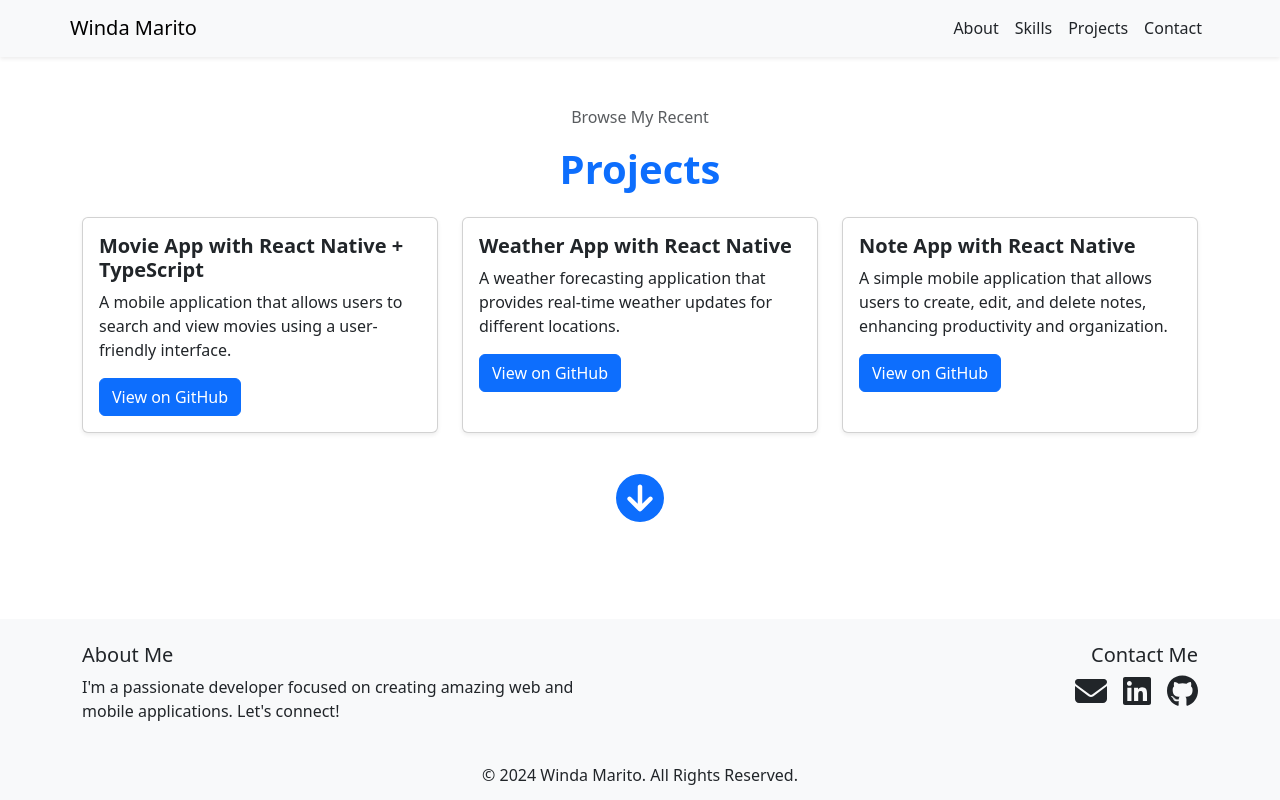
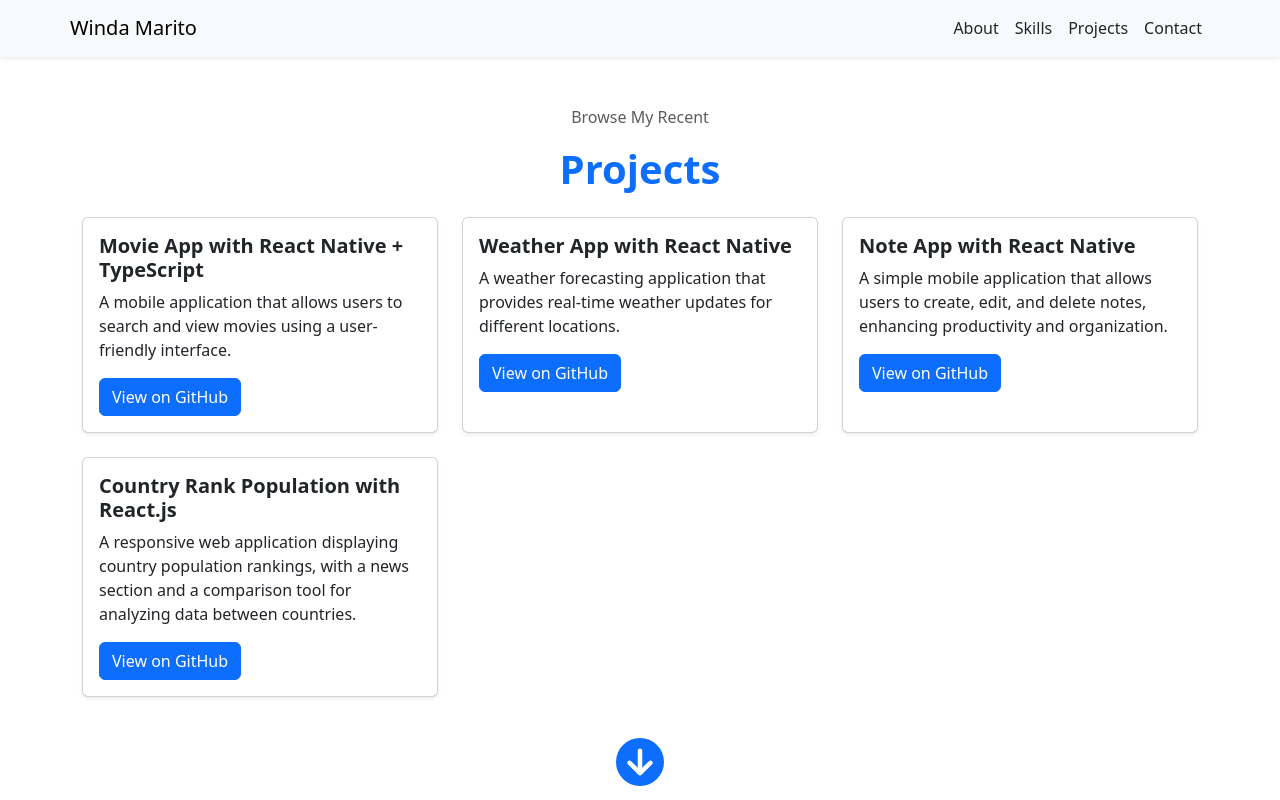
Before and after one commit to WindaMarito25/WindaMarito-FrontEnd, a React (Vite) app: page /project in a window 1280 px wide. Shown: the top 800 px of the page. Built offline with nearby package versions, Linux system fonts and the light colour scheme.

Commit message:
Add new Project

```diff
--- a/src/pages/Project.jsx
+++ b/src/pages/Project.jsx
@@ -24,6 +24,11 @@ function Projects() {
     {
       title: "Note App with React Native",
       desc: "A simple mobile application that allows users to create, edit, and delete notes, enhancing productivity and organization.",
+      githubLink: "https://github.com/WindaMarito25/react-native-note-app",
+    },
+    {
+      title: "Country Rank Population with React.js",
+      desc: "A responsive web application displaying country population rankings, with a news section and a comparison tool for analyzing data between countries.",
       githubLink: "https://github.com/WindaMarito25/react-native-note-app",
     },
   ];
```
